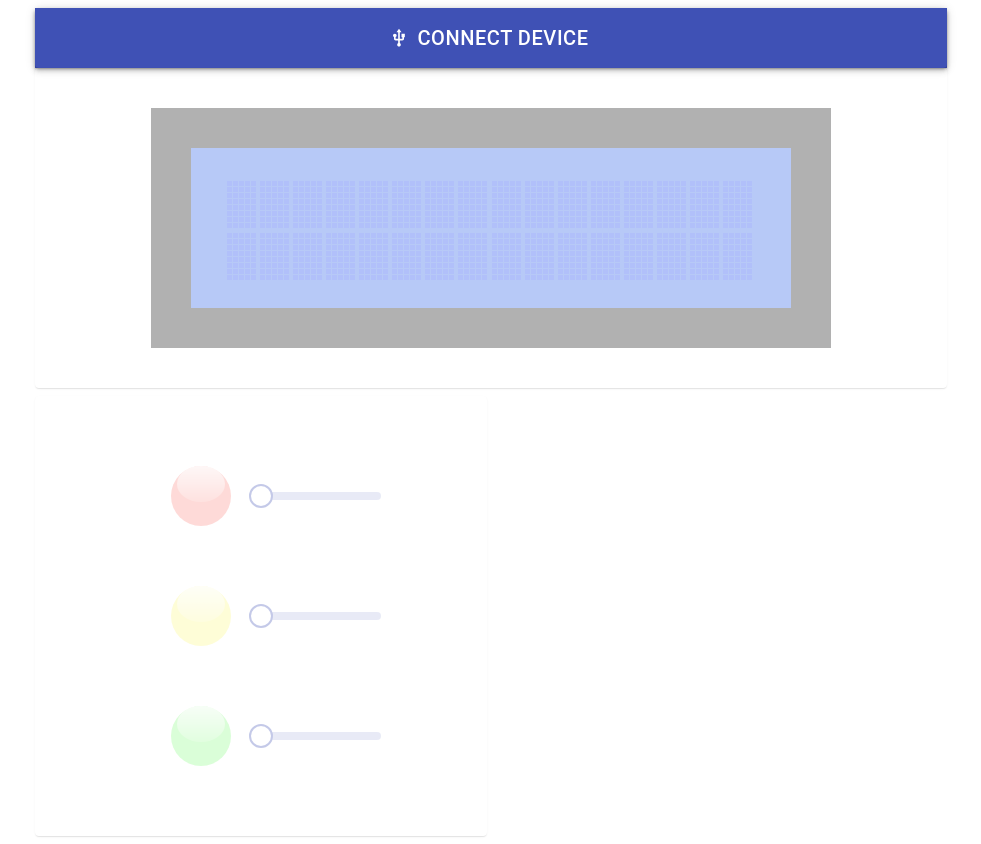
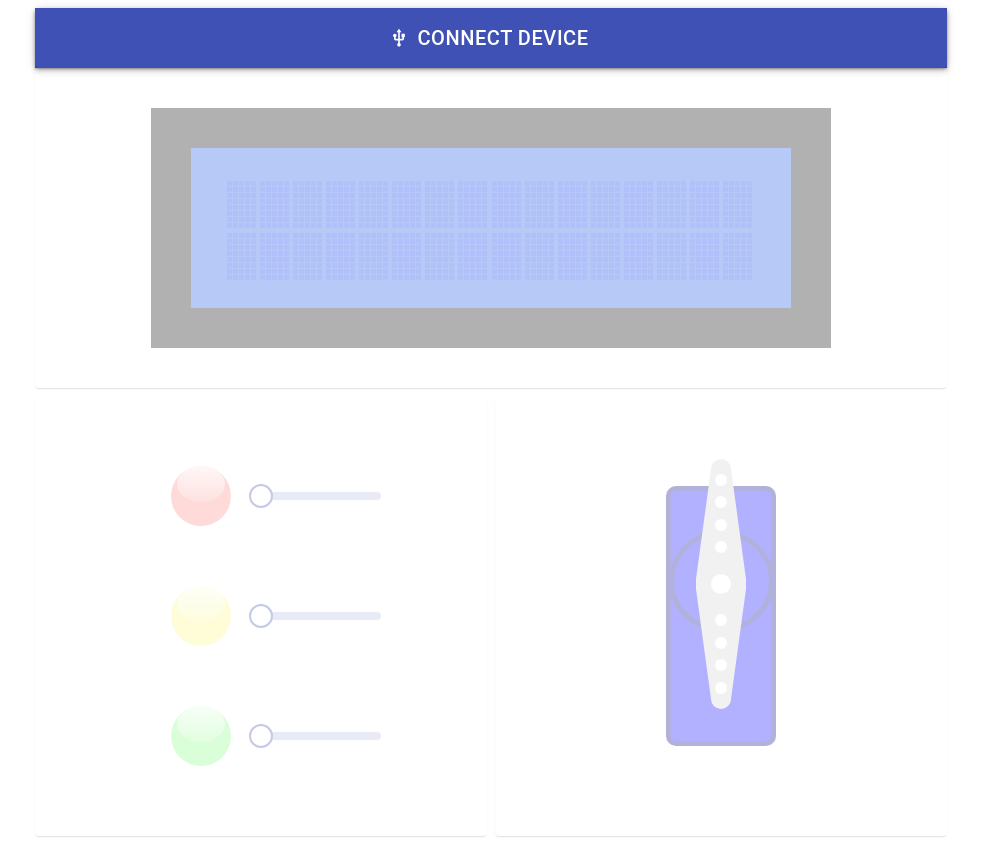
Before and after one commit to mcattarinussi/arduino-web-usb-example, a React (Create React App) app in the folder webapp/: page / in a window 1280 px wide. Shown: the whole page, without its empty margins (149-1130 px from the left). Built offline with nearby package versions, Linux system fonts and the light colour scheme.

Commit message:
Add servo motor component

```diff
--- /dev/null
+++ b/webapp/src/components/Servo/index.tsx
@@ -0,0 +1,36 @@
+import React from 'react';
+import { Paper, withStyles, WithStyles } from '@material-ui/core';
+
+import styles from './styles';
+
+const ServoHornHalf = withStyles(styles)(({ classes, rotate = 0 }: { rotate?: number } & WithStyles<typeof styles>) => (
+    <div className={classes.hornHalfContainer} style={{ transform: `rotate(${rotate}deg)` }}>
+        <div className={classes.hornCircle}></div>
+        <div className={classes.hornTrapezoid}></div>
+        <div className={classes.hornCenter}></div>
+        <div className={classes.hornFixingHolesContainer}>
+            <div className={classes.hornFixingHole}></div>
+            <div className={classes.hornFixingHole}></div>
+            <div className={classes.hornFixingHole}></div>
+            <div className={classes.hornFixingHole}></div>
+        </div>
+    </div>
+));
+
+const ServoHorn = withStyles(styles)(({ classes }: WithStyles<typeof styles>) => (
+    <div className={classes.hornContainer}>
+        <ServoHornHalf />
+        <ServoHornHalf rotate={180} />
+        <div className={classes.hornCogHole}></div>
+    </div>
+));
+
+
+export default withStyles(styles)(({ classes }: WithStyles<typeof styles>) => (
+    <Paper className={classes.paper}>
+        <div className={classes.servoBox}>
+            <div className={classes.servoBoxCircle}></div>
+            <ServoHorn></ServoHorn>
+        </div>
+    </Paper >
+));
--- /dev/null
+++ b/webapp/src/components/Servo/styles.ts
@@ -0,0 +1,90 @@
+import { createStyles } from '@material-ui/core/styles';
+
+export default createStyles({
+    paper: {
+        alignItems: 'center',
+        display: 'flex',
+        flex: 1,
+        flexDirection: 'column',
+        height: '100%',
+        justifyContent: 'center',
+    },
+    servoBox: {
+        backgroundColor: 'blue',
+        border: '5px solid darkblue',
+        borderRadius: 10,
+        height: 250,
+        position: 'relative',
+        width: 100
+    },
+    servoBoxCircle: {
+        borderRadius: 100,
+        left: -2.5,
+        height: 90,
+        background: 'blue',
+        border: '5px solid darkblue',
+        position: 'relative',
+        top: 40,
+        width: 95
+    },
+    hornContainer: {
+        height: 250,
+        left: 25,
+        position: 'absolute',
+        top: -32.5,
+        width: 50
+    },
+    hornHalfContainer: {
+        height: 125,
+        position: 'relative'
+    },
+    hornTrapezoid: {
+        borderLeft: '15px solid transparent',
+        borderRight: '15px solid transparent',
+        borderBottom: '110px solid lightgrey',
+        height: 0,
+        position: 'absolute',
+        top: 10,
+        width: 20,
+    },
+    hornCircle: {
+        backgroundColor: 'lightgrey',
+        borderRadius: 100,
+        height: 20,
+        left: 15,
+        position: 'absolute',
+        width: 20,
+    },
+    hornCenter: {
+        bottom: 0,
+        height: 5,
+        backgroundColor: 'lightgrey',
+        position: 'absolute',
+        width: '100%'
+    },
+    hornFixingHolesContainer: {
+        display: 'flex',
+        flexDirection: 'column',
+        height: 80,
+        justifyContent: 'space-between',
+        left: 19,
+        position: 'relative',
+        top: 15,
+        width: 12
+    },
+    hornFixingHole: {
+        backgroundColor: 'white',
+        borderRadius: 100,
+        height: 12,
+        width: 12
+    },
+    hornCogHole: {
+        backgroundColor: 'white',
+        borderRadius: 100,
+        height: 20,
+        left: 15,
+        position: 'absolute',
+        top: 115,
+        width: 20,
+    }
+});
--- /dev/null
+++ b/webapp/src/components/index.ts
@@ -0,0 +1,11 @@
+import AppBar from './AppBar';
+import LCD from './LCD';
+import LEDs from './LEDs';
+import Servo from './Servo';
+
+export {
+    AppBar,
+    LCD,
+    LEDs,
+    Servo,
+};
--- a/webapp/src/index.tsx
+++ b/webapp/src/index.tsx
@@ -4,9 +4,7 @@ import { Container, Grid } from '@material-ui/core';
 import ReactDOM from 'react-dom';
 
 import styles from './styles';
-import AppBar from './components/AppBar';
-import LCD from './components/LCD';
-import LEDs from './components/LEDs';
+import { AppBar, LCD, LEDs, Servo } from './components';
 import * as actions from './actions';
 import state from './state';
 
@@ -77,12 +75,17 @@ const App = withStyles(styles)(({ classes }: WithStyles<typeof styles>) => {
             ref={LCDElement}
           />
         </Grid>
+        <Grid container item spacing={1}>
           <Grid item xs={6}>
             <LEDs
               onRedLedValueChange={actions.setRedLEDValue}
               onYellowLedValueChange={actions.setYellowLEDValue}
               onGreenLedValueChange={actions.setGreenLEDValue}
             />
+          </Grid>
+          <Grid item xs={6}>
+            <Servo></Servo>
+          </Grid>
         </Grid>
       </Grid>
     </Container>
```
Lines whose indentation alone changed are shown as unchanged.
